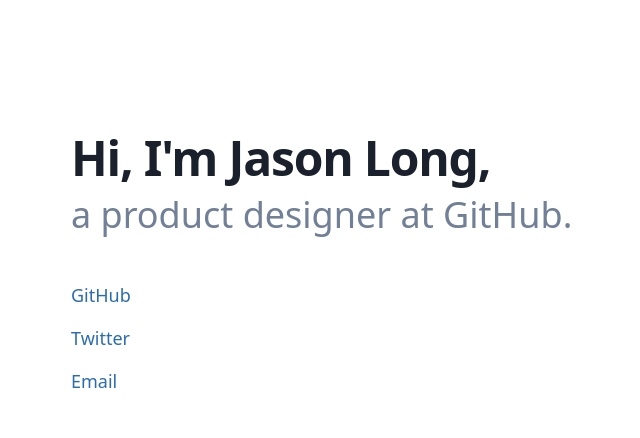
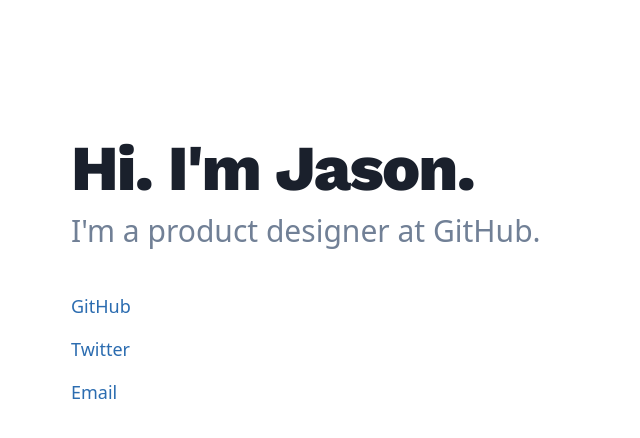
Before and after one commit to jasonlong/jasonlong.me, a Next.js app: page / in a window 1280 px wide. Shown: the top 438 px of the page, without its empty margins (209-849 px from the left). Built offline with nearby package versions, Linux system fonts and the light colour scheme.

Commit message:
Use work sans from google fonts

```diff
--- a/pages/index.js
+++ b/pages/index.js
@@ -12,15 +12,16 @@
         <meta name="twitter:description" content="GitHub Product Designerd" />
         <meta name="apple-mobile-web-app-capable" content="yes" />
         <meta name="apple-mobile-web-app-status-bar-style" content="white" />
+        <link href="https://fonts.googleapis.com/css2?family=Work+Sans:wght@800&display=swap" rel="stylesheet" />
       </Head>
 
       <div className="container flex flex-col pt-32 h-screen text-gray-900 px-6 text-left xl:text-left max-w-2xl md:max-w-3xl mx-auto">
         <div className="mb-8">
-          <h1 className="text-3xl tracking-tight sm:text-4xl md:text-5xl font-bold leading-tight">
-            Hi, I'm Jason Long,
+          <h1 className="font-heading tracking-tight text-4xl sm:text-5xl md:text-6xl font-bold leading-tight">
+            Hi. I'm Jason.
           </h1>
-          <h2 className="text-2xl sm:text-3xl md:text-4xl text-gray-600">
-            a product designer at GitHub.
+          <h2 className="text-xl sm:text-2xl md:text-3xl text-gray-600">
+            I'm a product designer at GitHub.
           </h2>
         </div>
 
--- a/tailwind.config.js
+++ b/tailwind.config.js
@@ -1,8 +1,8 @@
 module.exports = {
   purge: ['./components/**/*.{js,ts,jsx,tsx}', './pages/**/*.{js,ts,jsx,tsx}'],
   theme: {
-    extend: {},
-  },
-  variants: {},
-  plugins: [],
+    fontFamily: {
+      'heading': ['Work Sans', 'sans']
+    }
+  }
 }
```
